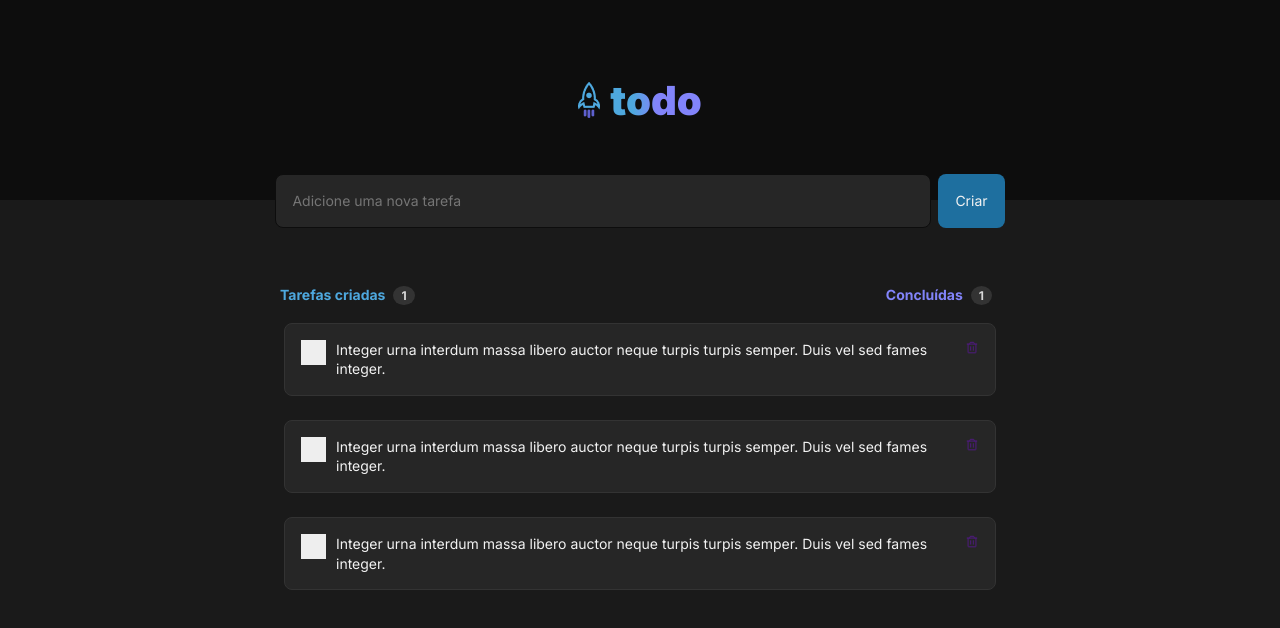
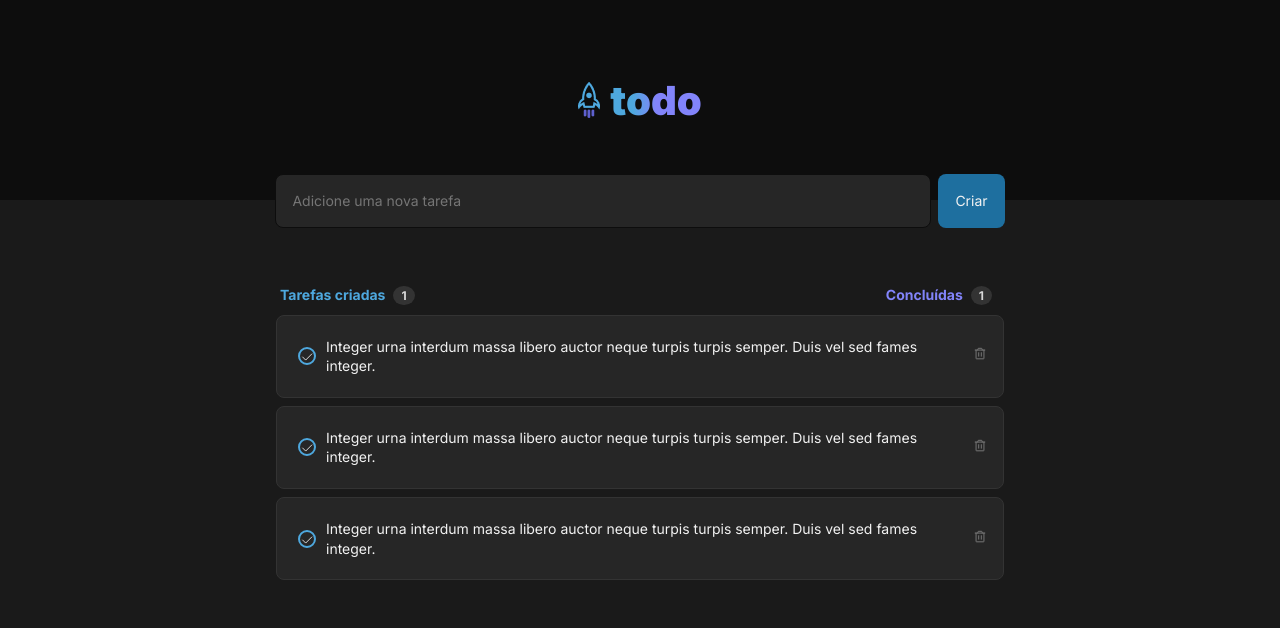
Before and after one commit to TiamatCod3/desafio-01-rocketseat, a React (Vite) app: page / in a window 1280 px wide. Shown: the top 628 px of the page. Built offline with nearby package versions, Linux system fonts and the light colour scheme; a web font is replaced by a local one.

Commit message:
Incrementando a checkbox

```diff
--- a/src/components/Task.module.css
+++ b/src/components/Task.module.css
@@ -6,75 +6,35 @@
     border-radius: 8px;
     border: 1px solid var(--gray-400);
     padding: 1rem;
-    margin: 0.75rem;
+    margin: 0.25rem;
     display: flex;
-
+    align-items: center;
 }
 
-/* Customize the label (the container) */
-.container {
-    display: block;
-    position: relative;
-    padding-left: 35px;
-    margin-bottom: 12px;
+.checkbox{
+  height: 1.125rem;
+  width: 1.125rem;
+  border: 2px solid var(--blue-300);
+  border-radius: 50%;
   cursor: pointer;
-    font-size: 22px;
-    -webkit-user-select: none;
-    -moz-user-select: none;
-    -ms-user-select: none;
-    user-select: none;
+  transition: all 0.3s;
+  margin: 5px;
 }
 
-  /* Hide the browser's default checkbox */
-  .container input {
-    position: absolute;
-    opacity: 0;
-    cursor: pointer;
-    height: 0;
-    width: 0;
+.checkbox:hover{
+  background-color: var(--blue-dark);
+  opacity: 30%;
+  content: 'Teste';
 }
 
-  /* Create a custom checkbox */
-  .checkmark {
-    position: absolute;
-    top: 0;
-    left: 0;
-    height: 25px;
-    width: 25px;
-    background-color: #eee;
+.task p{
+  margin: 5px;
 }
 
-  /* On mouse-over, add a grey background color */
-  .container:hover input ~ .checkmark {
-    background-color: #ccc;
+.excluir{
+  color: var(--gray-300);
 }
 
-  /* When the checkbox is checked, add a blue background */
-  .container input:checked ~ .checkmark {
-    background-color: #2196F3;
+.excluir:hover{
+  color: var(--danger);
 }
-
-  /* Create the checkmark/indicator (hidden when not checked) */
-  .checkmark:after {
-    content: "";
-    position: absolute;
-    display: none;
-  }
-
-  /* Show the checkmark when checked */
-  .container input:checked ~ .checkmark:after {
-    display: block;
-  }
-
-  /* Style the checkmark/indicator */
-  .container .checkmark:after {
-    left: 9px;
-    top: 5px;
-    width: 5px;
-    height: 10px;
-    border: solid white;
-    border-width: 0 3px 3px 0;
-    -webkit-transform: rotate(45deg);
-    -ms-transform: rotate(45deg);
-    transform: rotate(45deg);
-  }
--- a/src/components/Task.tsx
+++ b/src/components/Task.tsx
@@ -1,16 +1,17 @@
-import {Trash} from 'phosphor-react'
+import {Trash, Check} from 'phosphor-react'
 import styles from './Task.module.css'
 
 export function Task(){
     return (
         <li className={styles.task}>
-            <label htmlFor="Teste" className={styles.container}>
-                <input type="checkbox" name="Teste" id="" />
-                <span className={styles.checkmark}></span>
-            </label>
-            Integer urna interdum massa libero auctor neque turpis turpis semper. Duis vel sed fames integer.
-            <a href="">
-                <Trash />
+            <div className={styles.checkbox}>
+                <Check />
+            </div>
+            <p>
+                Integer urna interdum massa libero auctor neque turpis turpis semper. Duis vel sed fames integer.
+            </p>
+            <a className={styles.excluir} href="">
+                <Trash size={14} />
             </a>
         </li>
     )
--- a/src/global.css
+++ b/src/global.css
@@ -42,3 +42,7 @@ button {
 ul, ol, li{
     list-style-type: none;
 }
+
+a, p{
+    text-decoration: none;
+}
```
Lines whose indentation alone changed are shown as unchanged.
